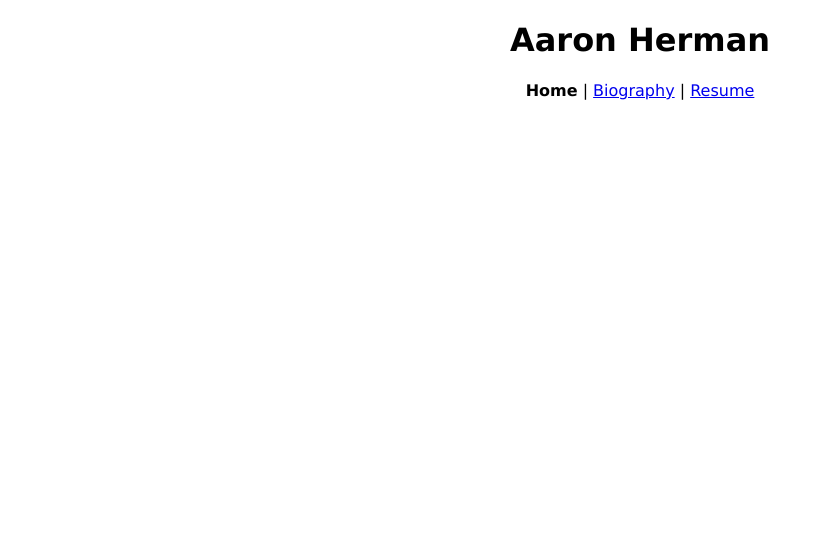
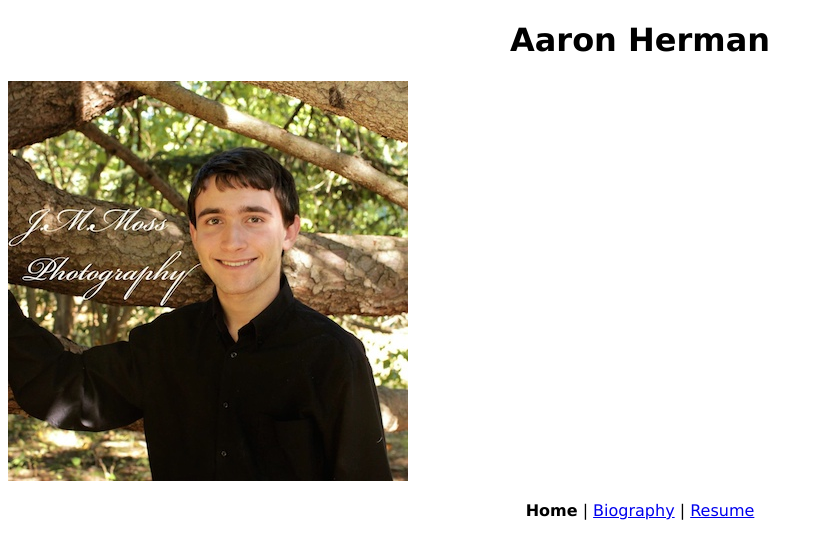
Before and after one commit to aaronfherman/aaronfherman.github.io, a plain HTML site: page index.html in a window 1280 px wide. Shown: the whole page, without its empty margins (0-823 px from the left). Drawn offline with Linux system fonts and the light colour scheme.

Commit message:
added photo

```diff
--- a/index.html
+++ b/index.html
@@ -10,9 +10,10 @@
 
 <body>
 	<h1>Aaron Herman</h1>
-	<!-- Image will go here -->
-	<!-- Resume and bio links will go here -->
-	<div class=footerlinks>
+	<div id="portrait">
+		<img src="portrait.jpg" alt="Aaron Herman"/>
+	</div>
+	<div class="footerlinks">
 		<p> <span class="thispagelink">Home</span> |
 			<a href="bio.html">Biography</a> |
 			<a href="resume.html">Resume</a>
```
Also changed, not shown: portrait.jpg (added).
